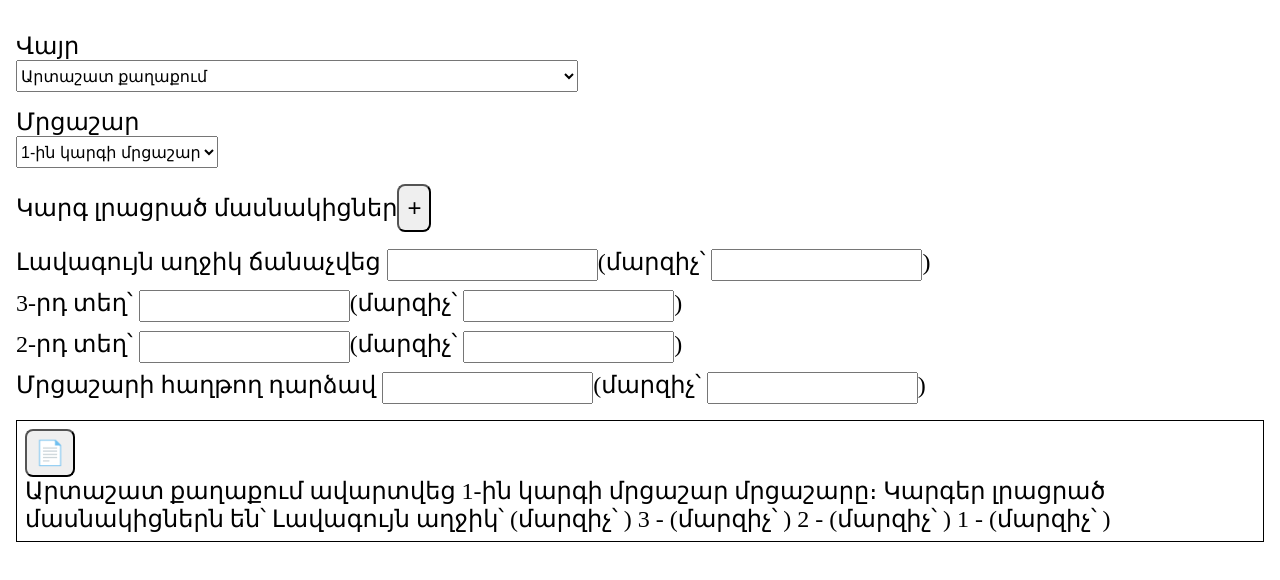
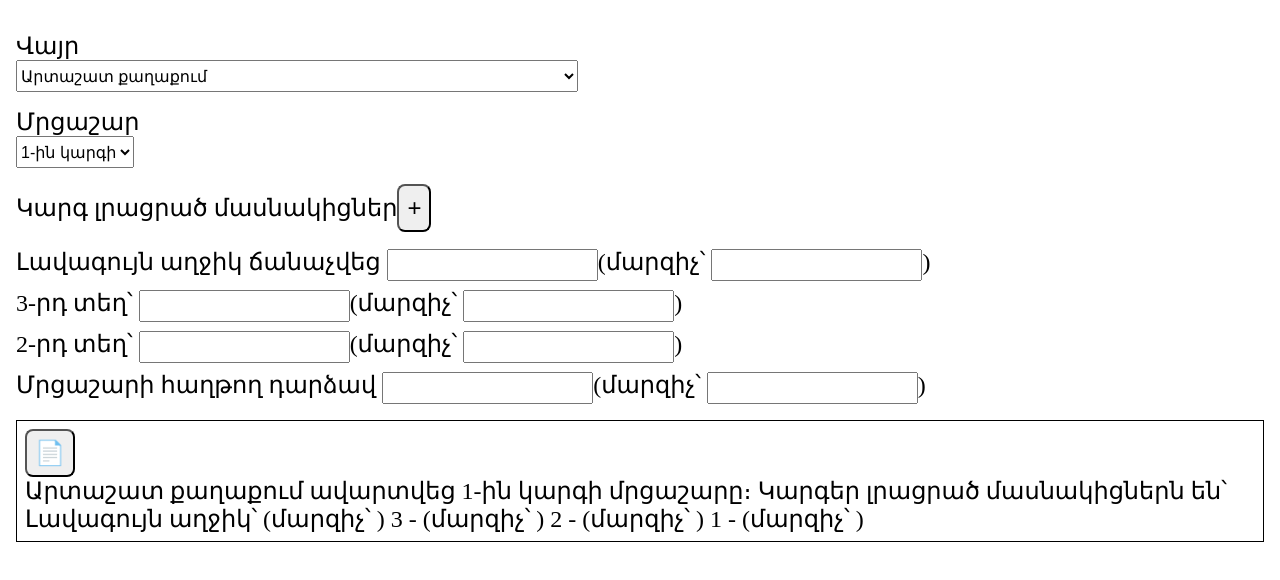
Before and after one commit to Ararat-chess-federation/news-generator, a React (Vite) app: page / in a window 1280 px wide. Shown: the top 580 px of the page. Built offline with nearby package versions, Linux system fonts and the light colour scheme.

Commit message:
fix: add tournaments real name

```diff
--- a/src/constants/selectOptions.ts
+++ b/src/constants/selectOptions.ts
@@ -6,5 +6,9 @@ export const places = [
   "Տիգրան Պետրոսյանի անվան շախմատի տուն մարզադպրոցում",
 ];
 
-
-export const tournaments = ["1-ին կարգի մրցաշար", "2", "3", "4"];
+export const tournaments = [
+  "1-ին կարգի",
+  "2-րդ կարգի",
+  "3-րդ կարգի",
+  "4-րդ կարգի",
+];
```
